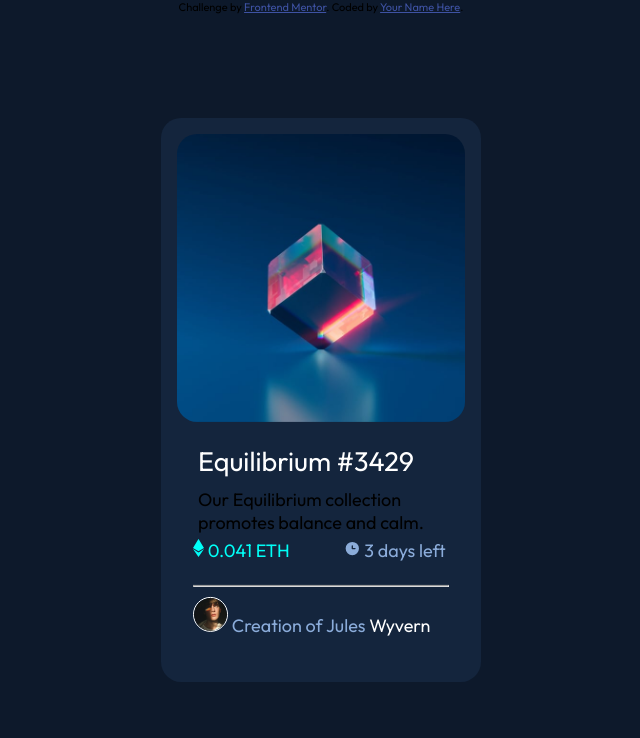
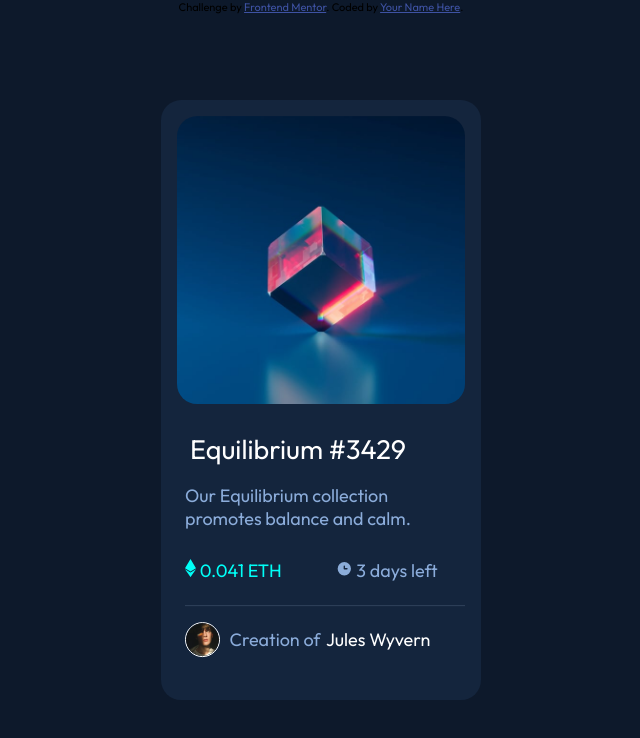
Before and after one commit to AlexanderWiklow/nft-card-component, a plain HTML site: page index.html in a window 1280 px wide. Shown: the whole page, without its empty margins (319-959 px from the left). Drawn offline with Linux system fonts and the light colour scheme.

Commit message:
edited in css-file

```diff
--- a/assets/styles.css
+++ b/assets/styles.css
@@ -5,6 +5,7 @@
   --Very-dark-blue-card-BG: hsl(216, 50%, 16%);
   --Very-dark-blue-line: hsl(215, 32%, 27%);
   --White: hsl(0, 0%, 100%);
+  --line: hsl(215, 32%, 27%);
 }
 
 /*Sätt box sizing på html, samt hur högt dokumentet ska vara. html är ju hela dokumentet*/
@@ -55,7 +56,7 @@ body {
 /*Nu sätter vi stilen på image. width, radius,margin bottom för att komma ifrån texten lite? objectfit? behövs det?*/
 
 .container {
-  padding: 2px 16px;
+  padding: 0.5rem 0 0 0.5rem;
 }
 
 .image {
@@ -74,10 +75,22 @@ body {
   text-align: left;
 }
 
+.card-body-title:hover {
+  color: var(--main-cyan);
+  cursor: pointer;
+}
+
+.second-text:hover {
+  color: var(--main-cyan);
+  cursor: pointer;
+}
+
 /* Lite stil för text, padding här med kanske?*/
 
 .card-body-text {
   padding: 5px;
+  padding: 0.8rem 0;
+  color: var(--soft-blue);
 }
 
 .eth-value {
@@ -92,7 +105,10 @@ body {
 }
 
 .img-section {
-  margin-top: 10px;
+  margin-top: 1rem;
+  align-items: center;
+  display: flex;
+  justify-content: start;
   align-items: center;
 }
 
@@ -104,6 +120,7 @@ body {
 
 .first-text {
   color: var(--soft-blue);
+  padding: 0 0.1rem 0 0.6rem;
 }
 
 .second-text {
@@ -117,3 +134,8 @@ body {
   display: block;
   width: 100%;
 }
+
+.eth-line {
+  margin-top: 1rem;
+  border-bottom: 1px solid var(--line);
+}
--- a/index.html
+++ b/index.html
@@ -26,6 +26,7 @@
 </head>
 
 <body>
+  <main>
     <div class="card">
       <img class="image" src="assets/images/image-equilibrium.jpg" />
 
@@ -41,19 +42,21 @@
 
           <img class="clock" src="assets/images/icon-clock.svg">
           <span class="countdown">3 days left</span><br></br>
-        <hr>
+
         </section>
         <section class="img-section">
           <img class="avatar" src="assets/images/image-avatar.png">
-        <span class="made-by"><span class="first-text">Creation of Jules</span> <span class="second-text">Wyvern</span>
+          <span class="made-by"><span class="first-text">Creation of </span> <span class="second-text">Jules
+              Wyvern</span>
         </section>
 
       </div>
     </div>
-  <div class="attribution">
+  </main>
+  <footer class="attribution">
     Challenge by <a href="https://www.frontendmentor.io?ref=challenge" target="_blank">Frontend Mentor</a>.
     Coded by <a href="#">Your Name Here</a>.
-  </div>
+  </footer>
 </body>
 
 </html>
```
Lines whose indentation alone changed are shown as unchanged.
